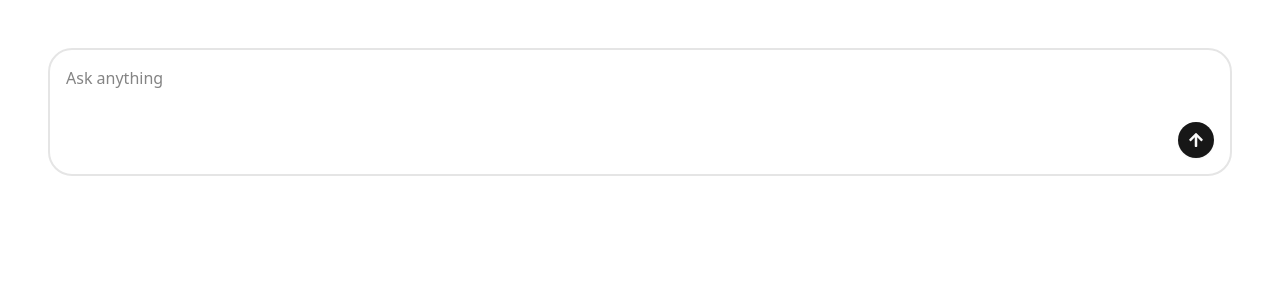
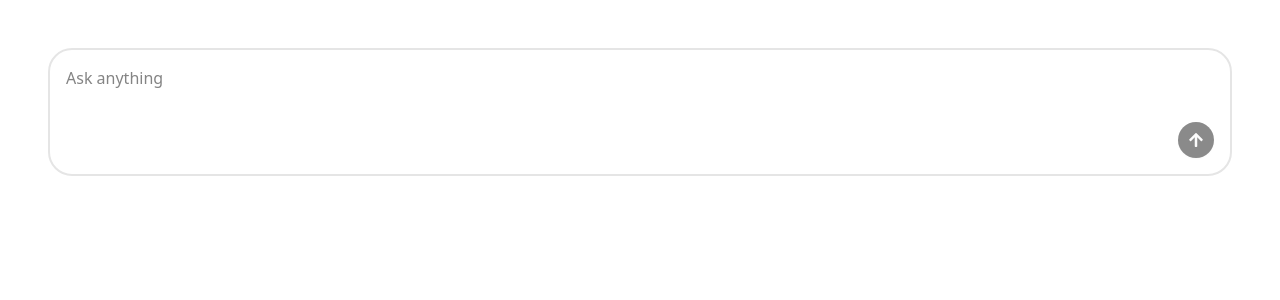
Before and after one commit to Ritom-Chak/AI-chatbot, a React (Vite) app in the folder packages/client/: page / in a window 1280 px wide. Shown: the top 300 px of the page. Built offline with nearby package versions, Linux system fonts and the light colour scheme.

Commit message:
Binded the API

```diff
--- a/packages/client/package.json
+++ b/packages/client/package.json
@@ -12,11 +12,13 @@
   "dependencies": {
     "@radix-ui/react-slot": "^1.2.3",
     "@tailwindcss/vite": "^4.1.12",
+    "axios": "^1.11.0",
     "class-variance-authority": "^0.7.1",
     "clsx": "^2.1.1",
     "lucide-react": "^0.542.0",
     "react": "^19.1.1",
     "react-dom": "^19.1.1",
+    "react-hook-form": "^7.62.0",
     "tailwind-merge": "^3.3.1",
     "tailwindcss": "^4.1.12"
   },
--- a/packages/client/src/components/ChatBot.tsx
+++ b/packages/client/src/components/ChatBot.tsx
@@ -1,17 +1,53 @@
+import axios from "axios";
+import { useForm } from "react-hook-form";
 import { FaArrowUp } from "react-icons/fa";
 import { Button } from "./ui/button"
+import { useRef } from "react";
+
+type FormData = {
+    prompt: string;
+}
 
 const ChatBot = () => {
+    const conversationId = useRef(crypto.randomUUID())
+    const { register, handleSubmit, reset, formState } = useForm<FormData>();
+
+    const onSubmit = async ({prompt}: FormData) => {
+        reset();
+        const { data } = await axios.post('/api/chat', {
+            prompt,
+            conversationId: conversationId.current
+        });
+        console.log(data)
+    }
+
+    const onKeyDown = (e: React.KeyboardEvent<HTMLFormElement>) => {
+        if (e.key === 'Enter' && !e.shiftKey) {
+            e.preventDefault();
+            handleSubmit(onSubmit)();
+        }
+    }
     return (
-      <div className="flex flex-col gap-2 items-end border-2 p-4 rounded-3xl">
-            <textarea className="w-full border-0 focus:outline-0 resize-none"
+        <form
+            onSubmit={handleSubmit(onSubmit)}
+            onKeyDown={onKeyDown}
+            className="flex flex-col gap-2 items-end border-2 p-4 rounded-3xl">
+            <textarea
+                {...register('prompt',
+                    {
+                        required: true,
+                        validate: (data) => data.trim().length > 0
+                })}
+                className="w-full border-0 focus:outline-0 resize-none"
                 placeholder="Ask anything"
                 maxLength={1000}
             />
 
-            <Button className="rounded-full w-9 h-9">
+            <Button
+                disabled={!formState.isValid}
+                className="rounded-full w-9 h-9">
                 <FaArrowUp /></Button>
-    </div>
+    </form>
   )
 }
 
```
Also changed, not shown: 1 other file (tests, documents, lock files or other folders).
